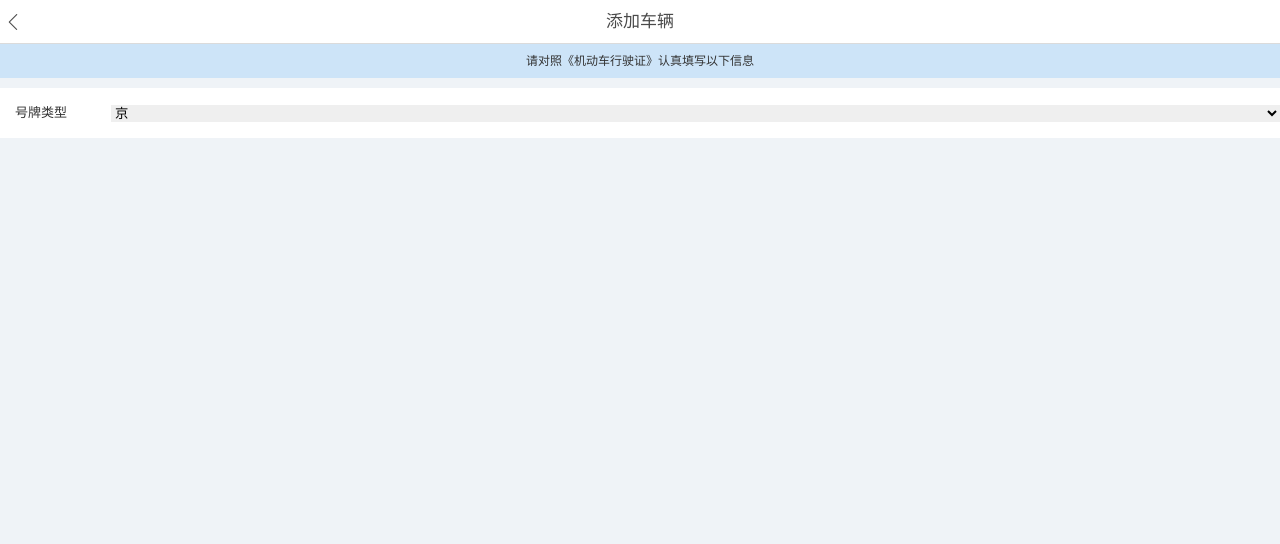
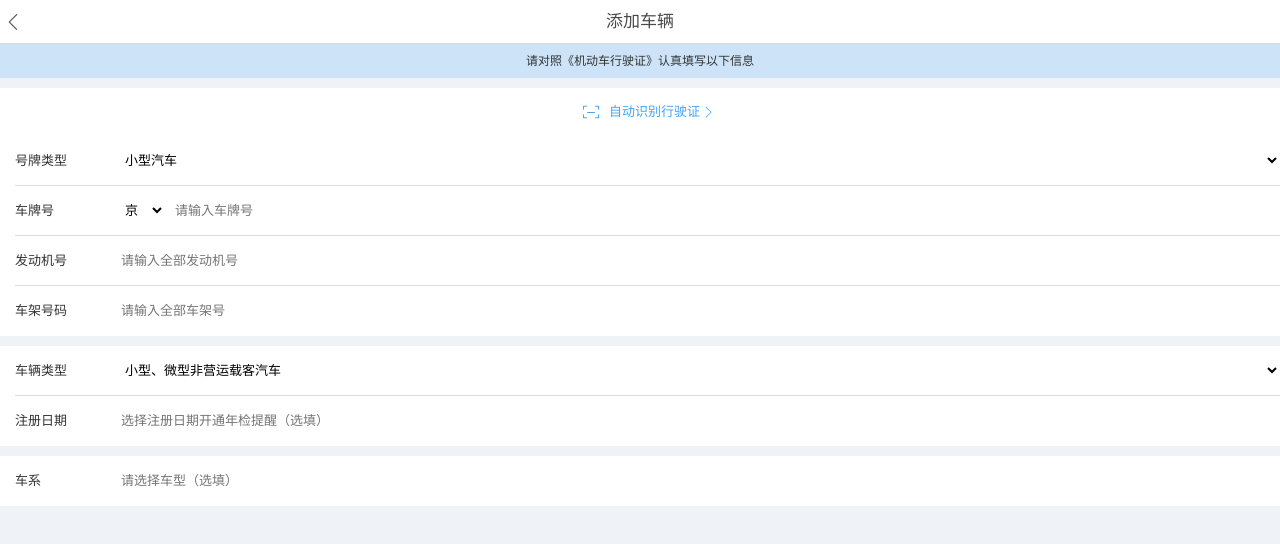
Before and after one commit to Flandre/vue-app-demo, a Vue app: page /#/edit_car in a window 1280 px wide. Shown: the top 544 px of the page. Built offline with nearby package versions, Linux system fonts and the light colour scheme.

Commit message:
update form groups

```diff
--- a/src/pages/EditCar.vue
+++ b/src/pages/EditCar.vue
@@ -5,13 +5,58 @@
       <span>请对照《机动车行驶证》认真填写以下信息</span>
     </div>
     <div class="form-group">
+      <div class="automatic">
+          <img src="../assets/pages/EditCar/automatic-left.png" class="automatic-left">
+          <span>自动识别行驶证</span>
+          <img src="../assets/pages/EditCar/automatic-right.png" class="automatic-right">
+      </div>
       <div class="form-row">
         <span class="label">号牌类型</span>
         <select class="main">
-          <option>京</option>
-          <option>京</option>
-          <option>京</option>
+          <option>小型汽车</option>
+          <option>大型汽车</option>
         </select>
+      </div>
+      <div class="form-row">
+        <span class="label">车牌号</span>
+        <div class="main">
+          <select>
+            <option>京</option>
+            <option>津</option>
+            <option>冀</option>
+            <option>渝</option>
+            <option>粤</option>
+          </select>
+          <input type="text" placeholder="请输入车牌号">
+        </div>
+      </div>
+      <div class="form-row">
+        <span class="label">发动机号</span>
+        <input type="text" class="main" placeholder="请输入全部发动机号"/>
+      </div>
+      <div class="form-row">
+        <span class="label">车架号码</span>
+        <input type="text" class="main" placeholder="请输入全部车架号"/>
+      </div>
+    </div>
+    <div class="form-group">
+      <div class="form-row">
+        <span class="label">车辆类型</span>
+        <select class="main">
+          <option>小型、微型非营运载客汽车</option>
+          <option>营运载客汽车</option>
+          <option>载货汽车和大、中型非营运载客汽车</option>
+        </select>
+      </div>
+      <div class="form-row">
+        <span class="label">注册日期</span>
+        <input type="text" class="main" placeholder="选择注册日期开通年检提醒（选填）"/>
+      </div>
+    </div>
+    <div class="form-group">
+      <div class="form-row">
+        <span class="label">车系</span>
+        <input type="text" class="main" placeholder="请选择车型（选填）"/>
       </div>
     </div>
   </div>
@@ -55,6 +100,7 @@
     .form-group {
       padding-left: 15px;
       background: #fff;
+      margin-bottom: 10px;
       .form-row {
         height: 50px;
         border-bottom: 1px solid #DBDBDB;
@@ -72,9 +118,46 @@
         }
         .main {
           width: 100%;
+          display: flex;
+          overflow: hidden;
+          select {
+            flex-grow: 0;
+          }
+        }
+        select,
+        input {
+          height: 48px;
+          border: 0;
+          outline: 0;
+          background: #fff;
+          flex-grow: 1;
+          font-size: 13px;
+          padding: 0 10px;
         }
         &:last-child {
           border-bottom: 0;
+        }
+      }
+      .automatic {
+        height: 48px;
+        text-align: center;
+        span {
+          font-size: 13px;
+          line-height: 48px;
+          color: #45A4F7;
+          vertical-align: middle;
+        }
+        .automatic-left {
+          width: 16px;
+          height: 14px;
+          vertical-align: middle;
+          margin-right: 10px;
+        }
+        .automatic-right {
+          width: 7px;
+          height: 12px;
+          vertical-align: middle;
+          margin-left: 5px;
         }
       }
     }
```
Also changed, not shown: src/assets/pages/EditCar/automatic-left.png (added), src/assets/pages/EditCar/automatic-right.png (added).
